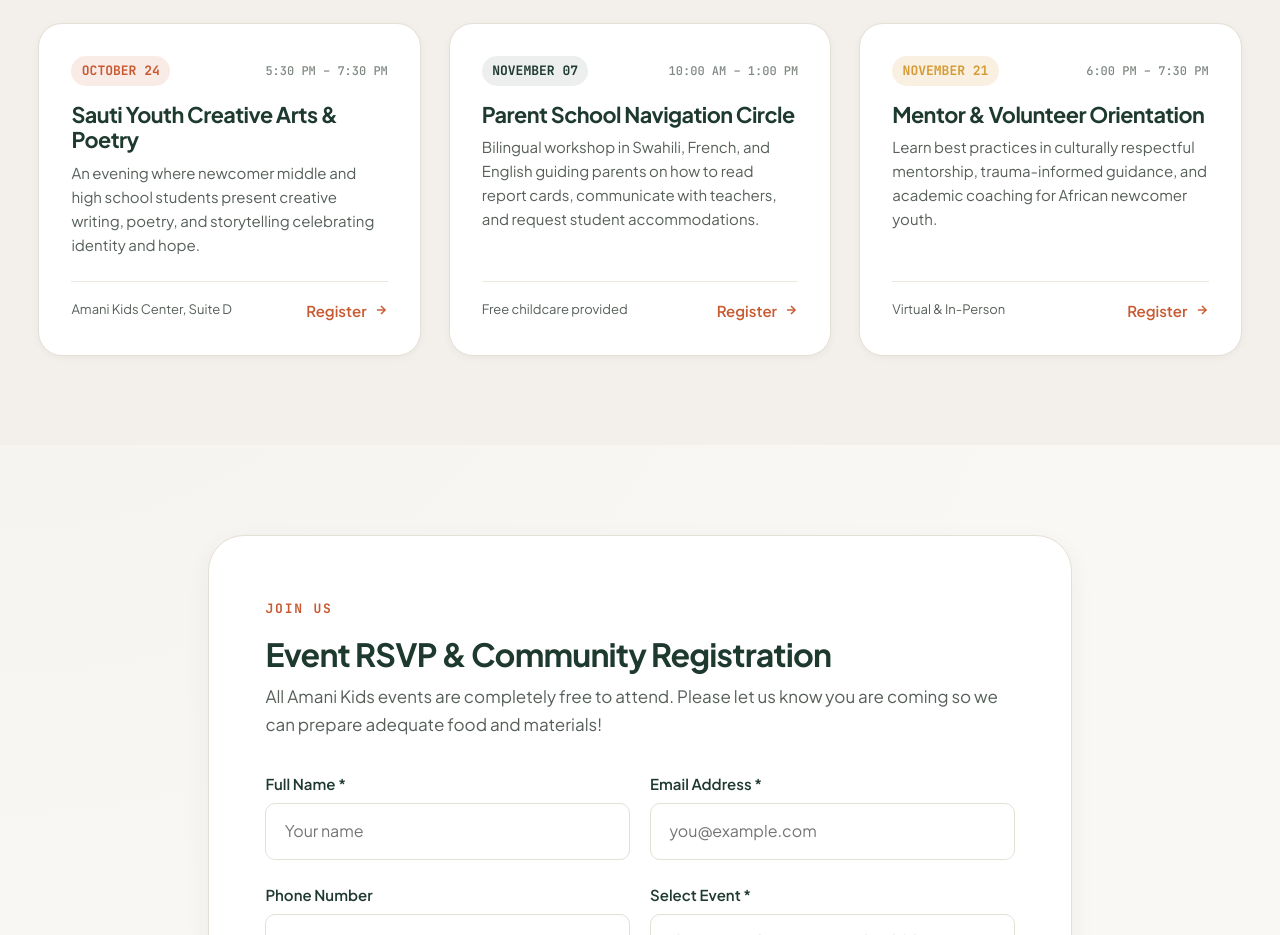
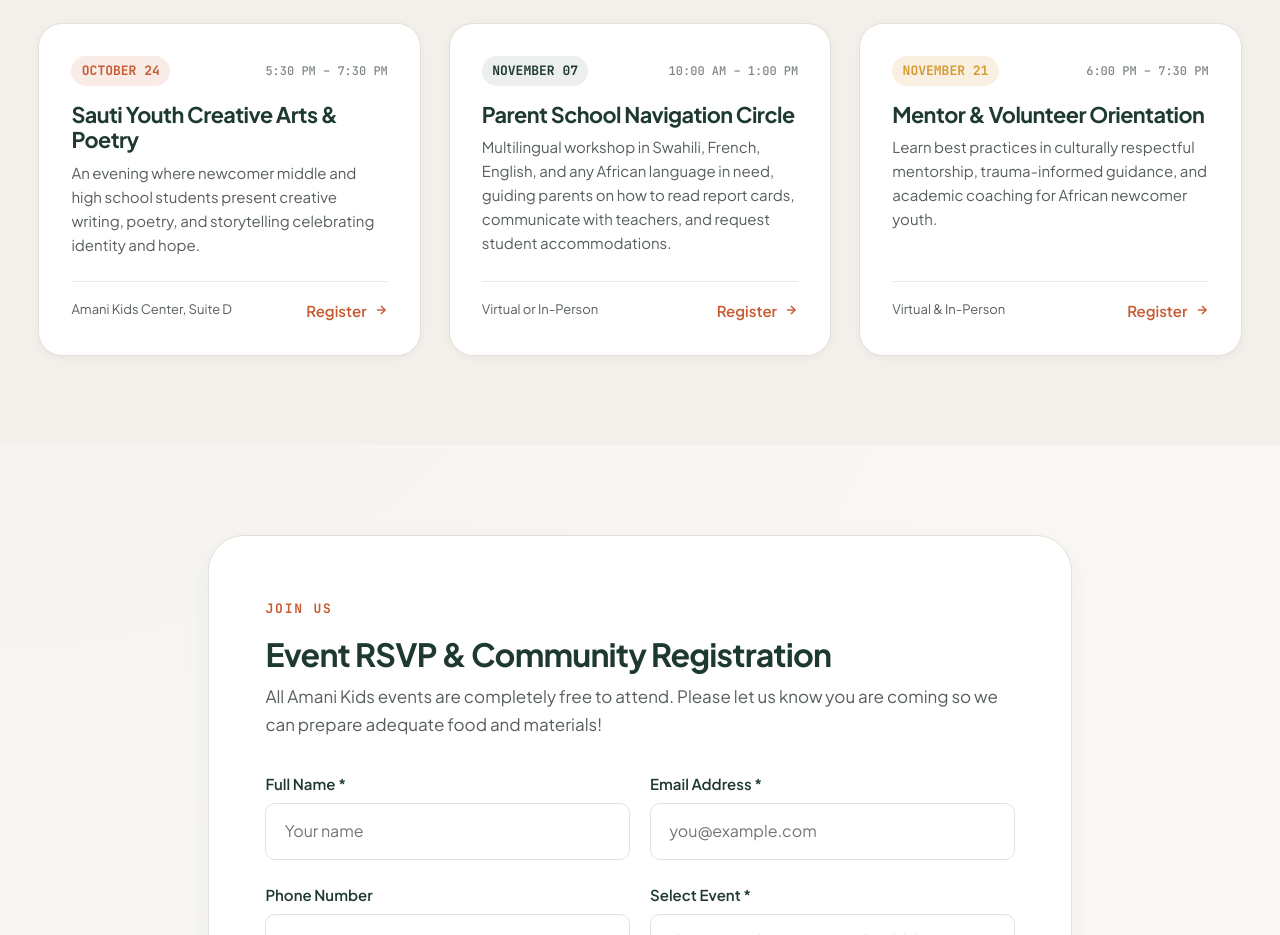
Before and after one commit to Amanikids22/Amanikids, a website: page events.html in a window 1280 px wide. Shown: the part 1840-2775 px from the top of the page. Drawn offline with nearby package versions, Linux system fonts and the light colour scheme.

Commit message:
Update Parent School Navigation Circle: remove free childcare, set to virtual or in-person, and add any African language in need

```diff
--- a/events.html
+++ b/events.html
@@ -468,10 +468,10 @@
             </div>
             <h3 style="font-size: 1.35rem; margin-bottom: 0.5rem;">Parent School Navigation Circle</h3>
             <p style="color: var(--color-text-muted); font-size: 0.9375rem; line-height: 1.6; margin-bottom: 1.5rem; flex-grow: 1;">
-              Bilingual workshop in Swahili, French, and English guiding parents on how to read report cards, communicate with teachers, and request student accommodations.
+              Multilingual workshop in Swahili, French, English, and any African language in need, guiding parents on how to read report cards, communicate with teachers, and request student accommodations.
             </p>
             <div style="border-top: 1px solid var(--color-border-subtle); padding-top: 1rem; display: flex; justify-content: space-between; align-items: center;">
-              <span style="font-size: 0.8125rem; color: var(--color-text-muted);">Free childcare provided</span>
+              <span style="font-size: 0.8125rem; color: var(--color-text-muted);">Virtual or In-Person</span>
               <a href="#rsvp" class="link-arrow">Register <svg width="14" height="14" viewBox="0 0 24 24" fill="none" stroke="currentColor" stroke-width="2.5"><line x1="5" y1="12" x2="19" y2="12"></line><polyline points="12 5 19 12 12 19"></polyline></svg></a>
             </div>
           </div>
```
